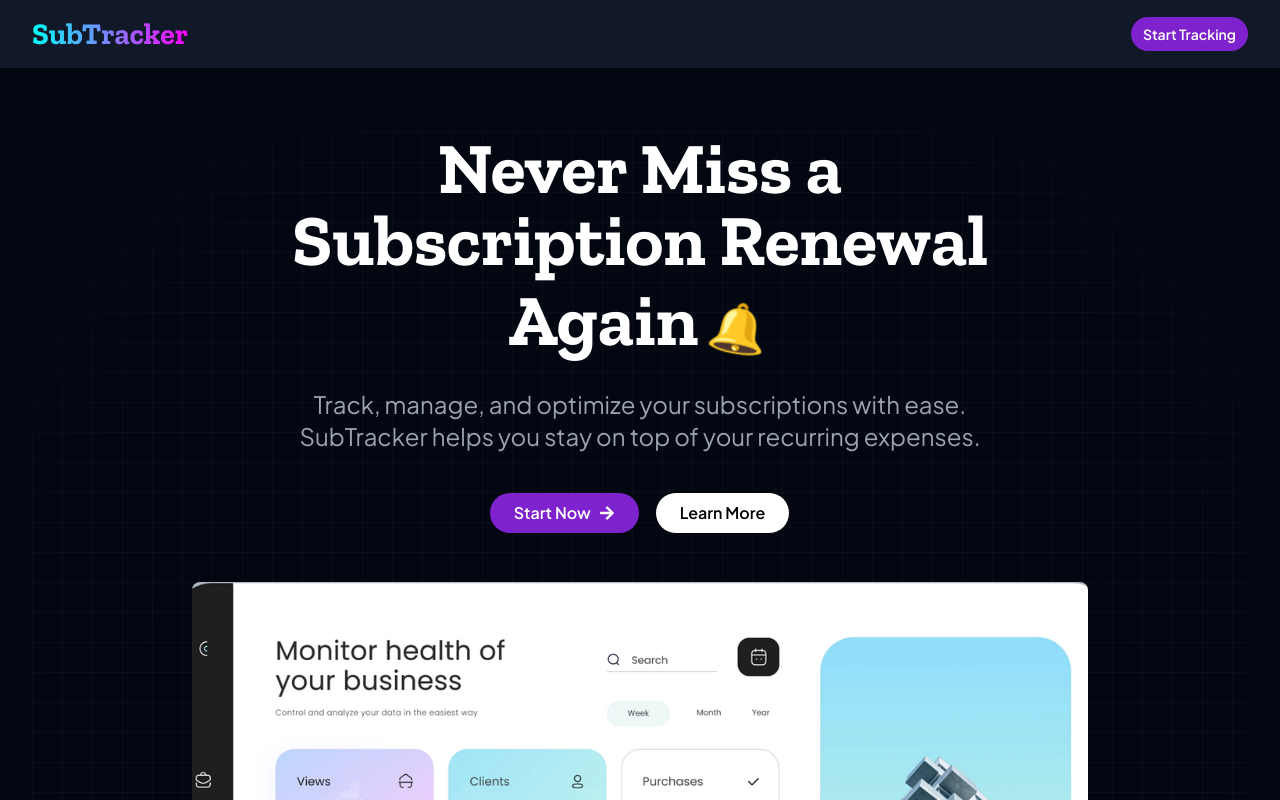
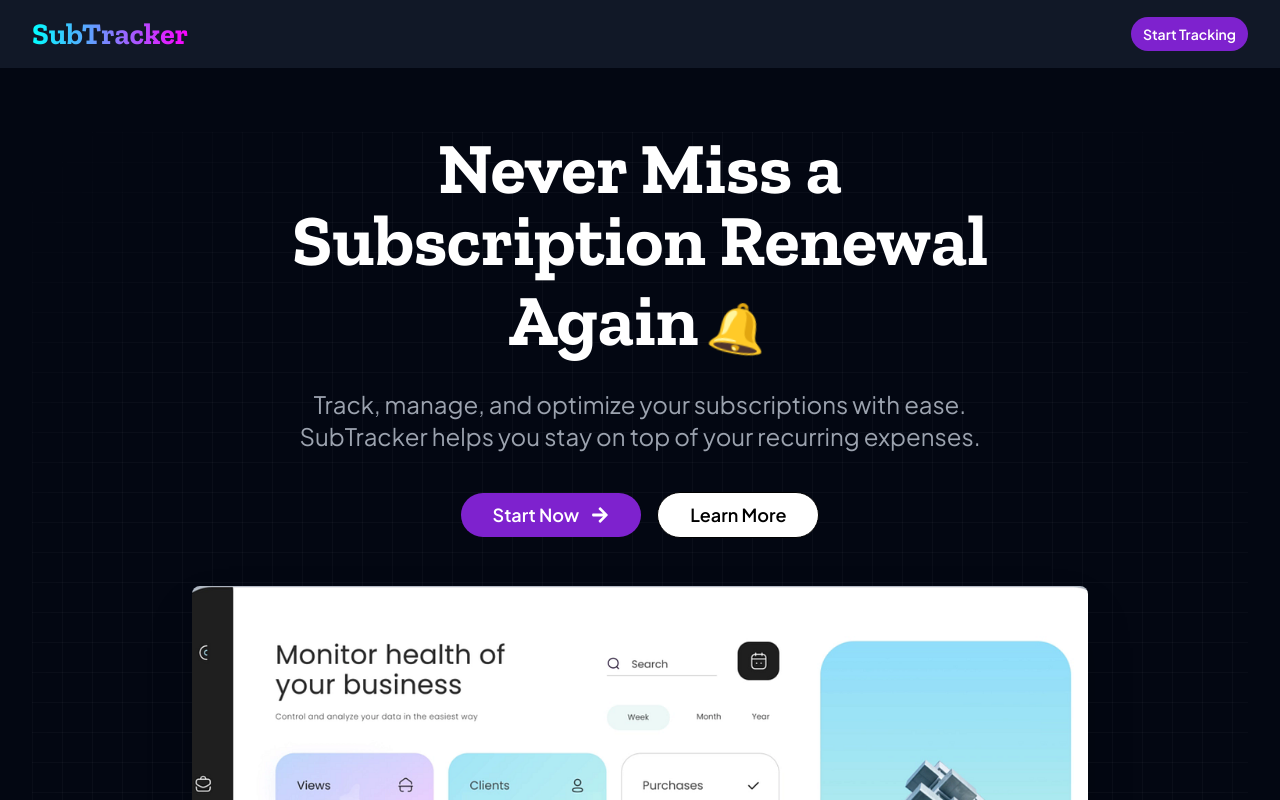
Before and after one commit to Abhijeet03s/SubTracker, a Next.js app: page / in a window 1280 px wide. Shown: the top 800 px of the page. Built offline with nearby package versions, Linux system fonts and the light colour scheme; no server answers.

Commit message:
fixed a UI bug

```diff
--- a/app/components/Hero.tsx
+++ b/app/components/Hero.tsx
@@ -22,17 +22,17 @@ export default function Hero({ userId }: HeroProps) {
                </p>
                <div className="flex flex-row justify-center items-center gap-4 mb-8 sm:mb-10 md:mb-12">
                   {userId ? (
-                     <Link href="/dashboard" className={`${plusJakartaSans.className} bg-purple-700 hover:bg-purple-800 text-white font-semibold py-2 px-4 sm:px-6 rounded-full transition duration-300 ease-in-out text-sm sm:text-base flex items-center justify-center group`}>
+                     <Link href="/dashboard" className={`${plusJakartaSans.className} bg-purple-700 hover:bg-purple-800 text-white font-semibold py-2 px-4 sm:px-8 rounded-full transition duration-300 ease-in-out text-sm sm:text-lg flex items-center justify-center group`}>
                         Dashboard
-                        <FaArrowRight className="ml-2 transform translate-x-0 group-hover:translate-x-1 transition-transform duration-300 ease-in-out" />
+                        <FaArrowRight className="ml-3 transform translate-x-0 group-hover:translate-x-1 transition-transform duration-300 ease-in-out" />
                      </Link>
                   ) : (
-                     <Link href="/sign-up" className={`${plusJakartaSans.className} bg-purple-700 hover:bg-purple-800 text-white font-semibold py-2 px-4 sm:px-6 rounded-full transition duration-300 ease-in-out text-sm sm:text-base flex items-center justify-center group`}>
+                     <Link href="/sign-up" className={`${plusJakartaSans.className} bg-purple-700 hover:bg-purple-800 text-white font-semibold py-2 px-4 sm:px-8 rounded-full transition duration-300 ease-in-out text-sm sm:text-lg flex items-center justify-center group`}>
                         Start Now
-                        <FaArrowRight className="ml-2 transform translate-x-0 group-hover:translate-x-1 transition-transform duration-300 ease-in-out" />
+                        <FaArrowRight className="ml-3 transform translate-x-0 group-hover:translate-x-1 transition-transform duration-300 ease-in-out" />
                      </Link>
                   )}
-                  <Link href="#demo" className={`${plusJakartaSans.className} bg-white hover:bg-gray-100 text-black font-semibold py-2 px-4 sm:px-6 rounded-full border border-black transition duration-300 ease-in-out text-sm sm:text-base flex items-center justify-center`}>
+                  <Link href="#demo" className={`${plusJakartaSans.className} bg-white hover:bg-gray-100 text-black font-semibold py-2 px-4 sm:px-8 rounded-full border border-black transition duration-300 ease-in-out text-sm sm:text-lg flex items-center justify-center`}>
                      Learn More
                   </Link>
                </div>
```
